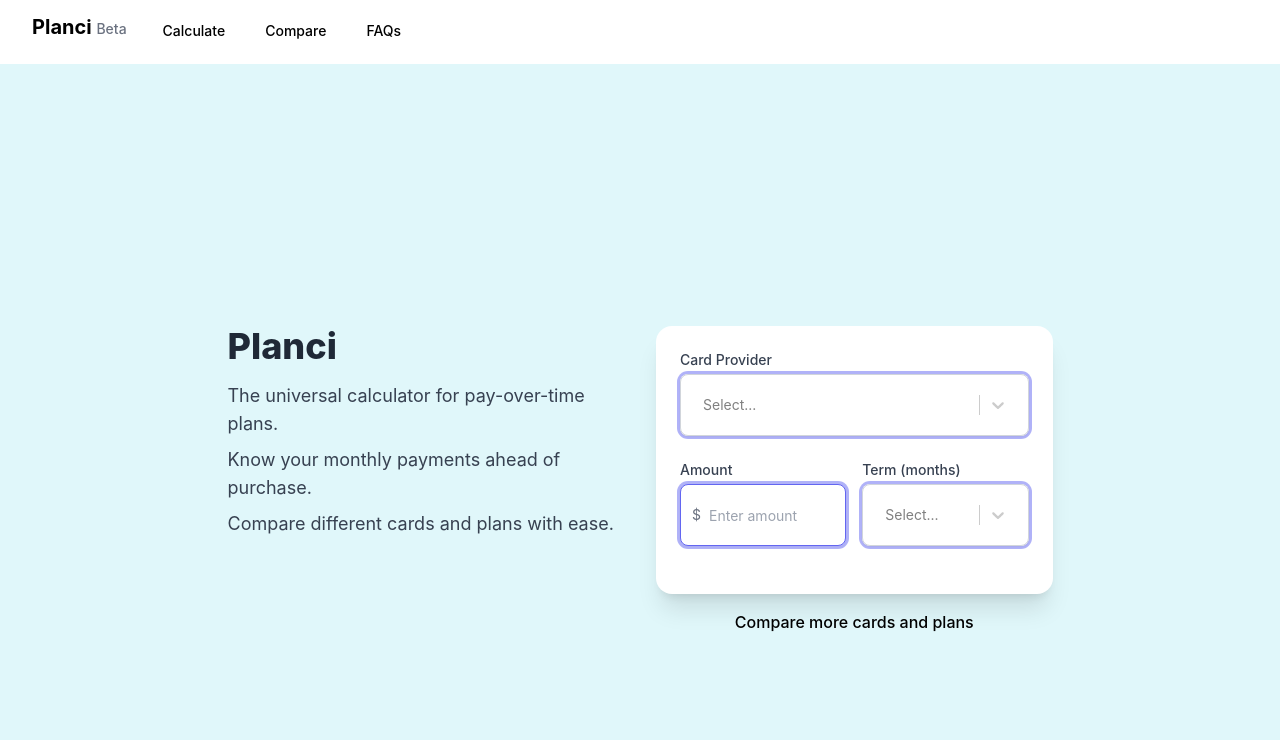
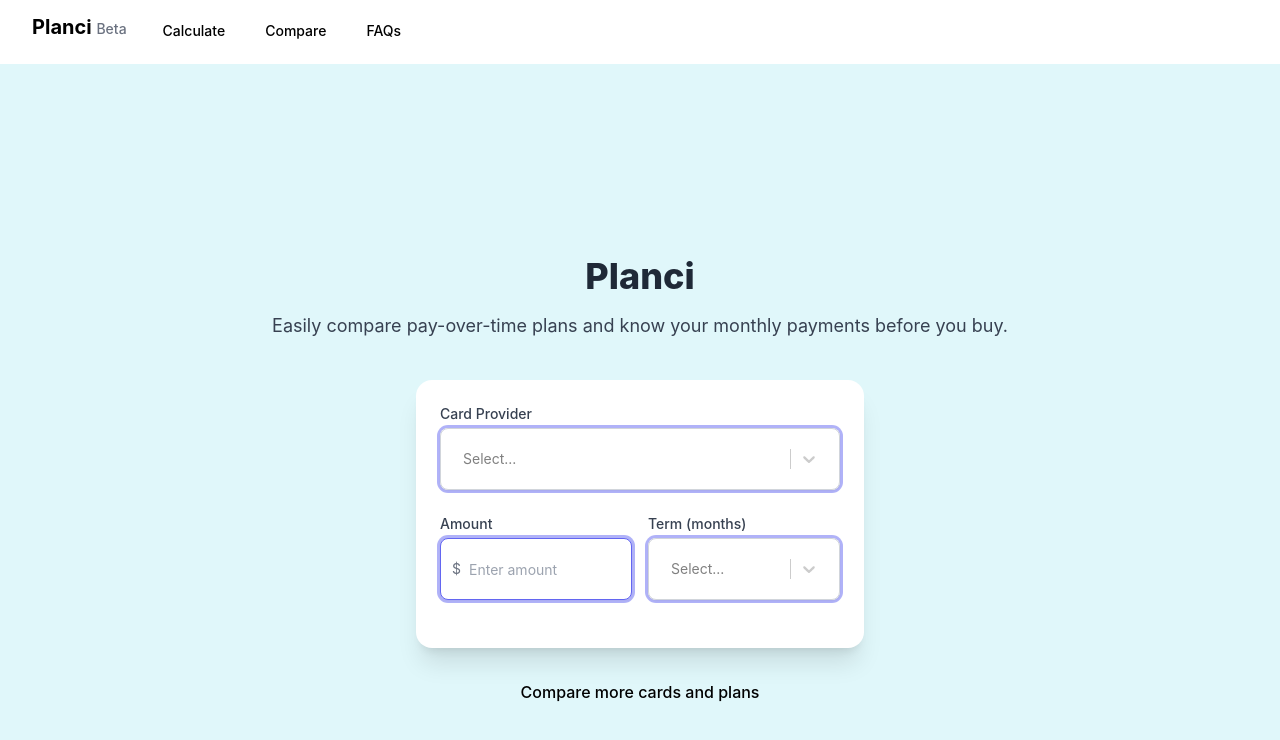
Before and after one commit to haoliangyu/planci, a React (Create React App) app in the folder packages/planci-web/: page / in a window 1280 px wide. Shown: the top 740 px of the page. Built offline with nearby package versions, Linux system fonts and the light colour scheme.

Commit message:
simplify code

```diff
--- a/packages/planci-web/src/App.js
+++ b/packages/planci-web/src/App.js
@@ -109,14 +109,11 @@ function App() {
               <meta name="keywords" content="payment plan, credit card, monthly payments, fees, calculator" />
             </Helmet>
             <Header /> {/* Add Header component */}
-            <div className="container mx-auto px-4 py-8 flex flex-col md:flex-row justify-center space-y-8 md:space-y-0 md:space-x-8">
-              <div className="flex-1 text-center md:text-left">
+            <div className="container mx-auto px-4 py-8 flex flex-col space-y-8">
+              <div className="text-center">
                 <h1 className="text-4xl font-extrabold mb-4 text-gray-800">Planci</h1>
-                <p className="text-lg text-gray-700 mb-2">The universal calculator for pay-over-time plans.</p>
-                <p className="text-lg text-gray-700 mb-2">Know your monthly payments ahead of purchase.</p>
-                <p className="text-lg text-gray-700">Compare different cards and plans with ease.</p>
+                <p className="text-lg text-gray-700 mb-2">Easily compare pay-over-time plans and know your monthly payments before you buy.</p>
               </div>
-              <div className="flex-1">
               <div className="bg-white p-6 rounded-2xl shadow-xl w-full max-w-md mx-auto">
                 <form>
                   <div className="mb-6">
@@ -193,7 +190,6 @@ function App() {
                 <a href="/compare" className="text-black hover:text-black hover:underline font-medium">Compare more cards and plans</a>
               </div>
             </div>
-            </div>
             <Analytics/>
             <SpeedInsights/>
           </div>
```
Lines whose indentation alone changed are shown as unchanged.
